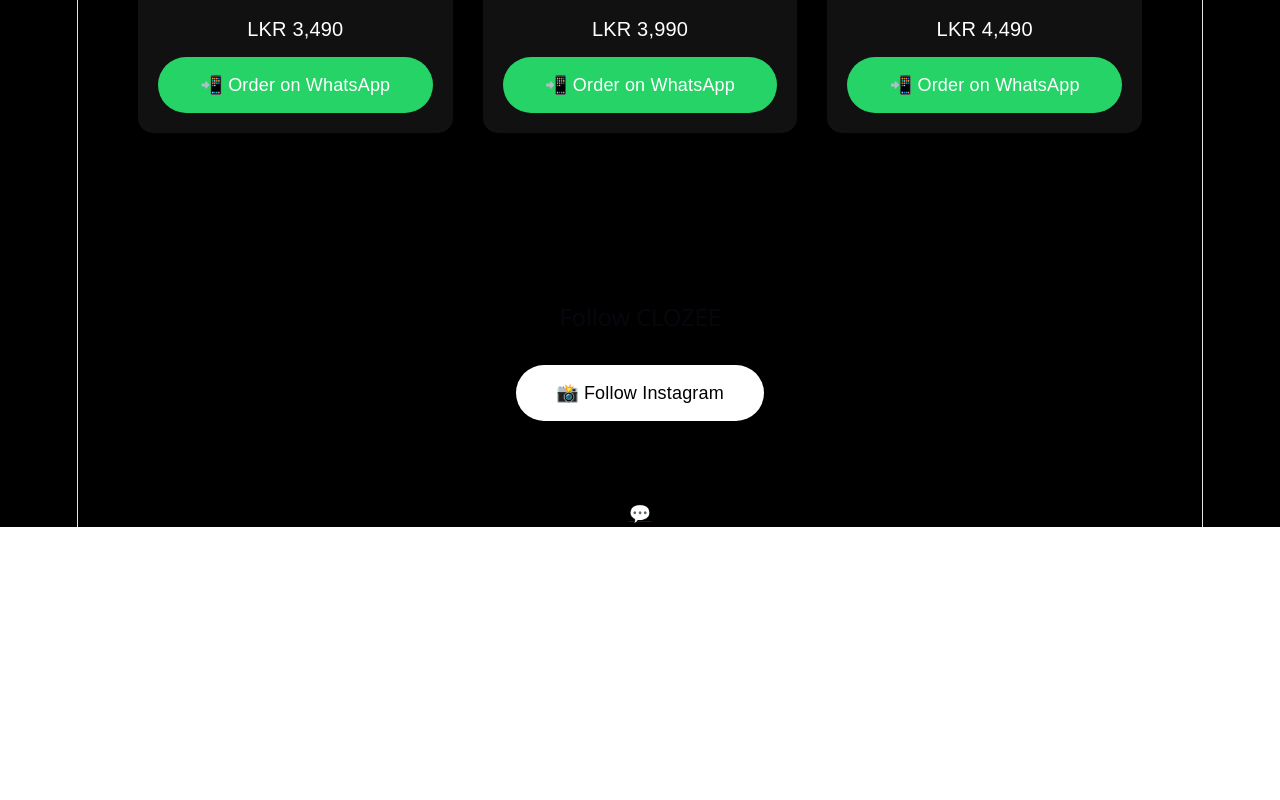
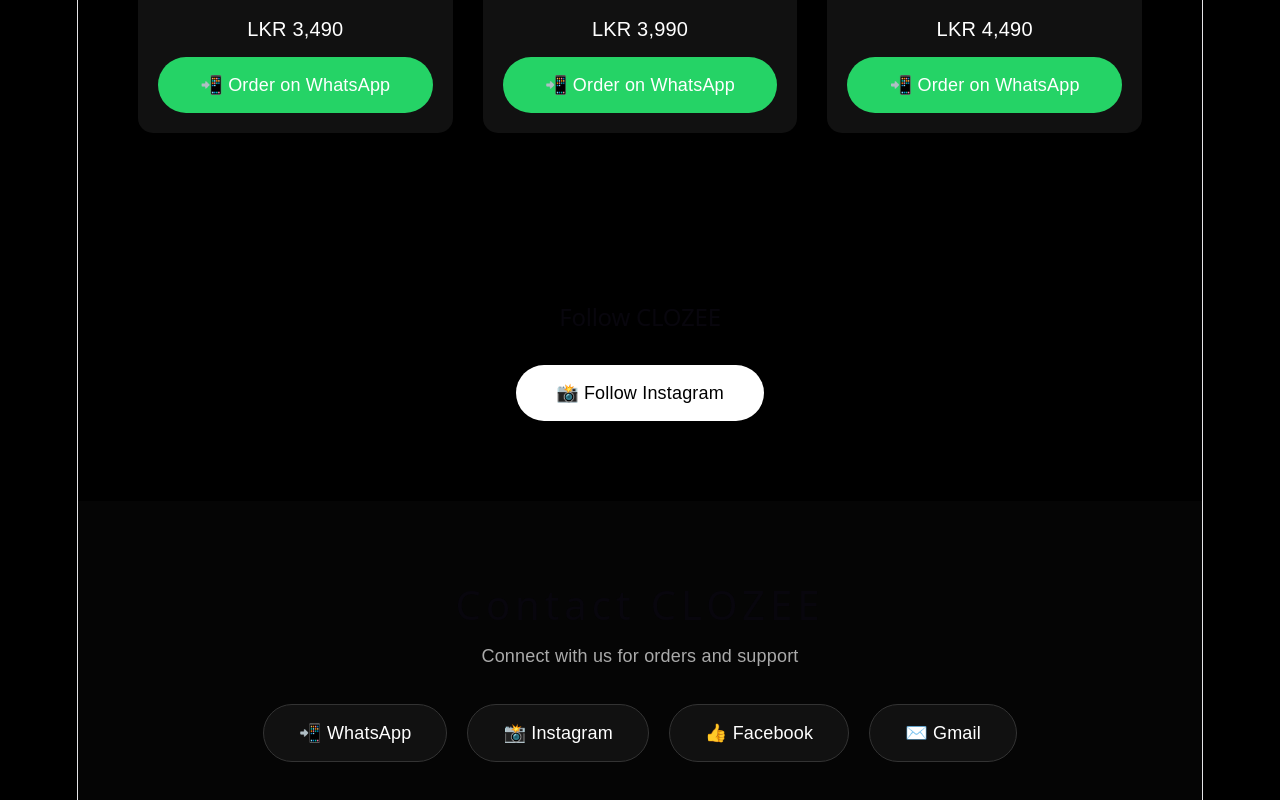
Before and after one commit to mohamedyezeen-glitch/clozee.lk, a React (Vite) app: page / in a window 1280 px wide. Shown: the part 1451-2251 px from the top of the page. Before the commit the page ends 1978 px from the top, so only its background shows below. Built offline with nearby package versions, Linux system fonts and the light colour scheme.

Commit message:
Updated CLOZEE website

```diff
--- a/src/App.css
+++ b/src/App.css
@@ -381,3 +381,103 @@ padding:50px 20px;
 
 
 }
+
+/* CONTACT SECTION */
+
+.contact {
+
+  text-align:center;
+
+  padding:80px 20px;
+
+  background:#050505;
+
+}
+
+
+.contact h2 {
+
+  font-size:40px;
+
+  letter-spacing:5px;
+
+}
+
+
+.contact p {
+
+  color:#aaa;
+
+  margin-top:15px;
+
+}
+
+
+.contact-buttons {
+
+  margin-top:35px;
+
+  display:flex;
+
+  justify-content:center;
+
+  gap:20px;
+
+  flex-wrap:wrap;
+
+}
+
+
+.contact-buttons a {
+
+  text-decoration:none;
+
+  color:white;
+
+  background:#111;
+
+  padding:15px 35px;
+
+  border-radius:30px;
+
+  border:1px solid #333;
+
+  transition:0.3s;
+
+}
+
+
+.contact-buttons a:hover {
+
+  transform:scale(1.05);
+
+}
+
+
+@media(max-width:768px){
+
+  .contact h2 {
+
+    font-size:30px;
+
+  }
+
+
+  .contact-buttons {
+
+    flex-direction:column;
+
+    align-items:center;
+
+  }
+
+
+  .contact-buttons a {
+
+    width:90%;
+
+    max-width:300px;
+
+  }
+
+}
--- a/src/App.jsx
+++ b/src/App.jsx
@@ -155,17 +155,11 @@ function App() {
       {/* SOCIAL */}
 
 
-      <section
-      className="social"
-      id="contact"
-      >
-
+      <section className="social">
 
   <h2>
     Follow CLOZEE
   </h2>
-
-
 
   <a
   className="instagram"
@@ -176,23 +170,60 @@ function App() {
     📸 Follow Instagram
   </a>
 
-
-
 </section>
 
 
+{/* CONTACT SECTION */}
 
-      {/* FLOATING WHATSAPP */}
+<section className="contact">
+
+  <h2>
+    Contact CLOZEE
+  </h2>
+
+  <p>
+    Connect with us for orders and support
+  </p>
+
+
+  <div className="contact-buttons">
+
 
     <a
-      className="floating-whatsapp"
     href="https://wa.me/94722884573?text=Hi%20CLOZEE"
     target="_blank"
     rel="noopener noreferrer"
     >
-        💬
+      📲 WhatsApp
     </a>
 
+
+    <a
+    href="https://instagram.com/clozee.lk"
+    target="_blank"
+    rel="noopener noreferrer"
+    >
+      📸 Instagram
+    </a>
+
+
+    <a
+    href="https://facebook.com/YOURFACEBOOK"
+    target="_blank"
+    rel="noopener noreferrer"
+    >
+      👍 Facebook
+    </a>
+
+
+    <a href="mailto:clozeelk@gmail.com">
+      ✉️ Gmail
+    </a>
+
+
+  </div>
+
+      </section>
 
 
     </div>
@@ -201,5 +232,4 @@ function App() {
 
 }
 
-
 export default App;
```
Lines whose indentation alone changed are shown as unchanged.
